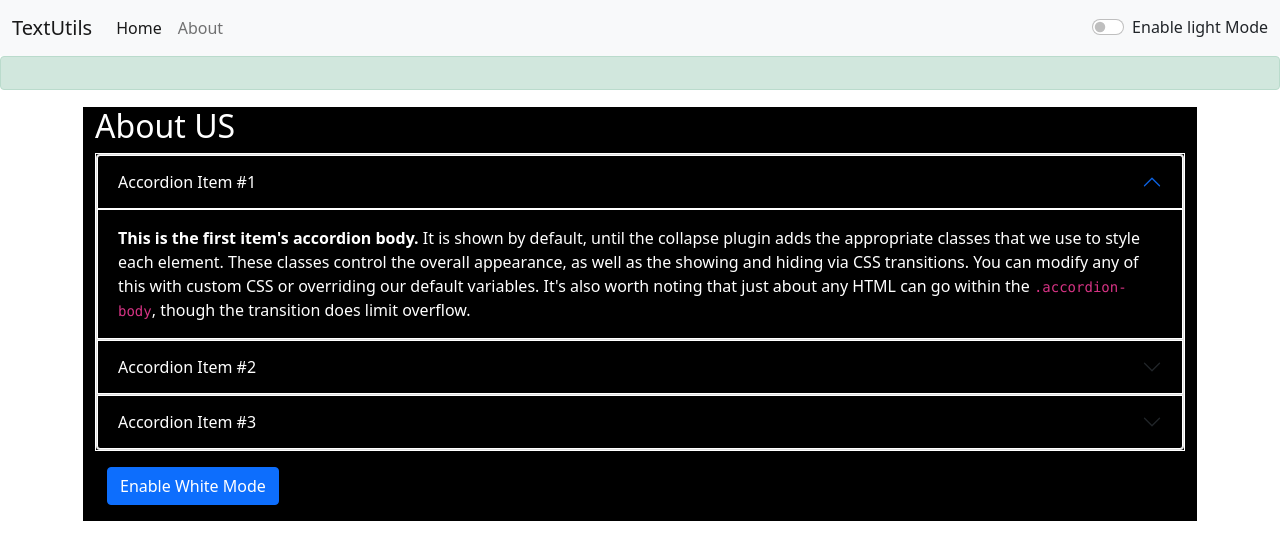
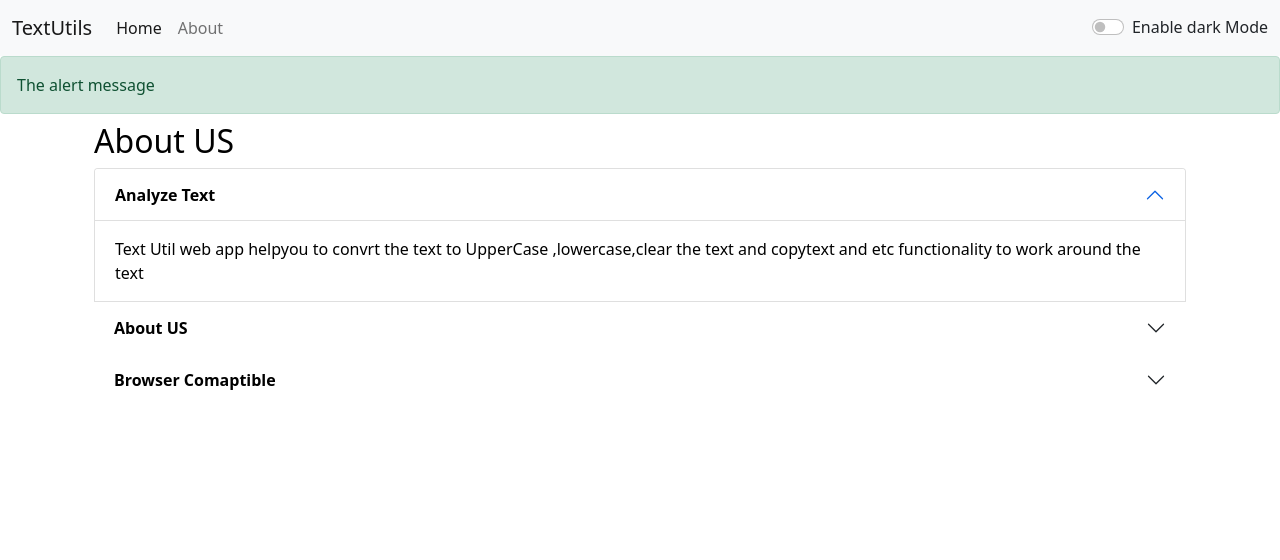
Before and after one commit to ShridharMP/textutils, a React (Create React App) app: page /about in a window 1280 px wide. Shown: the top 560 px of the page. Built offline with nearby package versions, Linux system fonts and the light colour scheme.

Commit message:
issue fix

```diff
--- a/src/App.js
+++ b/src/App.js
@@ -12,7 +12,7 @@ import {
 
 function App() {
   const [mode, setMode] = useState("light");
-  const [alert, setAlert] = useState({ msg: "", type: "success" });
+  const [alert, setAlert] = useState({ msg: "The alert message", type: "success" });
 
   const showAlert = (message, type) => {
     setAlert({
@@ -28,11 +28,11 @@ function App() {
     if (mode === "light") {
       setMode("dark");
       document.body.style.backgroundColor = '#042743';
-      showAlert("DarkMode has been Enabled", "success");
+      showAlert(mode + " mode has been Enabled", "success");
     } else {
       setMode("light");
       document.body.style.backgroundColor = 'white';
-      showAlert("LightMode has been Enabled", "success");
+      showAlert(mode + " mode has been Enabled", "success");
     }
   };
 
@@ -48,7 +48,7 @@ function App() {
       <div className="container" mode={mode}>
         <Routes>
           <Route exact path="/" element={<TextForm headings="Enter The Text To Analyze" mode={mode} showAlert={showAlert} />} />
-          <Route exact path="/about" element={<About />} />
+          <Route exact path="/about" element={<About mode={mode}/>} />
         </Routes>
       </div>
     </Router>
--- a/src/components/About.js
+++ b/src/components/About.js
@@ -1,33 +1,17 @@
-import React, { useState } from "react";
+import React from "react";
+import PropTypes from 'prop-types';
 
-export default function About() {
-  const [btnText, setBtnText] = useState("Enable White Mode");
-  const [myStyle, setMyStyle] = useState({
-    color: "white",
-    backgroundColor: "black",
-    border: '1px solid white'
-  });
-  const enableDarkMode = () => {
-    if (myStyle.color === "black") {
-      setMyStyle({
-        color: "White",
-        backgroundColor: "black",
-        border: '1px solid white'
-      });
-      setBtnText("Enable White Mode");
-    } else {
-      setMyStyle({
-        color: "black",
-        backgroundColor: "white",
-        border: '1px solid black'
-      });
-      setBtnText("Enable Black Mode");
-    }
+export default function About(props) {
+  let myStyle = {
+    color: props.mode === 'dark' ? 'white' : 'black',
+    backgroundColor: props.mode === 'dark' ? 'grey' : 'white',
+    border: '2px solid' + props.mode === 'dark' ? 'grey' : 'white',
+    borderColor: props.mode === 'dark' ? 'grey' : 'white'
   };
 
   return (
     <div className="container my-3" style={myStyle}>
-      <h2>About US</h2>
+    <h2 style={{ color: props.mode === 'dark' ? 'white' : 'black', backgroundColor: props.mode === 'dark' ? 'grey' : 'white' }}>About US</h2>
       <div className="accordion" id="accordionExample" style={myStyle}>
         <div className="accordion-item">
           <h2 className="accordion-header" id="headingOne">
@@ -40,7 +24,7 @@ export default function About() {
               aria-expanded="true"
               aria-controls="collapseOne"
             >
-              Accordion Item #1
+              <strong> Analyze Text</strong>
             </button>
           </h2>
           <div
@@ -50,18 +34,12 @@ export default function About() {
             data-bs-parent="#accordionExample"
           >
             <div className="accordion-body" style={myStyle}>
-              <strong>This is the first item's accordion body.</strong> It is
-              shown by default, until the collapse plugin adds the appropriate
-              classes that we use to style each element. These classes control
-              the overall appearance, as well as the showing and hiding via CSS
-              transitions. You can modify any of this with custom CSS or
-              overriding our default variables. It's also worth noting that just
-              about any HTML can go within the <code>.accordion-body</code>,
-              though the transition does limit overflow.
+              Text Util web app helpyou to convrt the text to UpperCase
+              ,lowercase,clear the text and copytext and etc functionality to work around the text
             </div>
           </div>
         </div>
-        <div className="accordion-item">
+        <div className="accordion-item" style={myStyle}>
           <h2 className="accordion-header" id="headingTwo">
             <button
               className="accordion-button collapsed"
@@ -72,7 +50,7 @@ export default function About() {
               aria-expanded="false"
               aria-controls="collapseTwo"
             >
-              Accordion Item #2
+              <strong> About US</strong>
             </button>
           </h2>
           <div
@@ -82,18 +60,14 @@ export default function About() {
             data-bs-parent="#accordionExample"
           >
             <div className="accordion-body" style={myStyle}>
-              <strong>This is the second item's accordion body.</strong> It is
-              hidden by default, until the collapse plugin adds the appropriate
-              classes that we use to style each element. These classes control
-              the overall appearance, as well as the showing and hiding via CSS
-              transitions. You can modify any of this with custom CSS or
-              overriding our default variables. It's also worth noting that just
-              about any HTML can go within the <code>.accordion-body</code>,
-              though the transition does limit overflow.
+              This website aims to help you with tasks where text formatting is needed.
+              It's not intended to replace a word processor,
+              but the formatting tools available here can help speed up some jobs which might otherwise be long and repetitive.
+              TXTformat can also quickly tell you how many words and characters are in your text.
             </div>
           </div>
         </div>
-        <div className="accordion-item">
+        <div className="accordion-item" style={myStyle}>
           <h2 className="accordion-header" id="headingThree">
             <button
               className="accordion-button collapsed"
@@ -104,7 +78,7 @@ export default function About() {
               aria-expanded="false"
               aria-controls="collapseThree"
             >
-              Accordion Item #3
+              <strong>Browser Comaptible</strong>
             </button>
           </h2>
           <div
@@ -114,27 +88,17 @@ export default function About() {
             data-bs-parent="#accordionExample"
           >
             <div className="accordion-body" style={myStyle}>
-              <strong>This is the third item's accordion body.</strong> It is
-              hidden by default, until the collapse plugin adds the appropriate
-              classes that we use to style each element. These classes control
-              the overall appearance, as well as the showing and hiding via CSS
-              transitions. You can modify any of this with custom CSS or
-              overriding our default variables. It's also worth noting that just
-              about any HTML can go within the <code>.accordion-body</code>,
-              though the transition does limit overflow.
+              Different browsers read website code differently,
+              so it's important to ensure that your website is compatible across multiple browsers.
+              You can use tools like SortSite to scan your website for browser compatibility issues
             </div>
           </div>
         </div>
       </div>
-      <div className="container">
-        <button
-          type="button"
-          className="btn btn-primary my-3"
-          onClick={enableDarkMode}
-        >
-          {btnText}
-        </button>
-      </div>
     </div>
   );
 }
+
+About.propTypes = {
+  mode: PropTypes.string.isRequired,
+};
--- a/src/components/Alert.js
+++ b/src/components/Alert.js
@@ -1,11 +1,23 @@
 import React from "react";
+import PropTypes from 'prop-types';
+
 function Alert(props) {
   return (
-    props.alert && (
-      <div className={`alert alert-${props.alert.type} alert-dismissible fade show`} role="alert">
-        {props.alert.msg}
-      </div>
-    )
+    <div style={{ height: '50px' }}>
+      {props.alert &&
+        <div className={`alert alert-${props.alert.type} alert-dismissible fade show`} role="alert">
+          {props.alert.msg}
+        </div>
+      }
+    </div>
   );
 }
+
+Alert.propTypes = {
+  alert: PropTypes.shape({
+    type: PropTypes.string.isRequired,
+    msg: PropTypes.string.isRequired
+  })
+};
+
 export default Alert;
--- a/src/components/NavBar.js
+++ b/src/components/NavBar.js
@@ -50,7 +50,7 @@ export default function NavBar(props) {
               className="form-check-label"
               htmlFor="flexSwitchCheckDefault"
             >
-              Enable {props.mode} Mode
+              Enable {props.mode === "light" ? "dark" : "light"} Mode
             </label>
           </div>
         </div>
@@ -61,13 +61,11 @@ export default function NavBar(props) {
 
 NavBar.propTypes = {
   title: PropTypes.string.isRequired,
-  aboutText: PropTypes.string.isRequired,
+  aboutText: PropTypes.string,
   mode: PropTypes.string.isRequired,
   handleMode: PropTypes.func.isRequired,
 };
 
 NavBar.defaultProps = {
-  title: "Title",
   aboutText: "About Text",
-  mode: "light",
 };
--- a/src/components/TextForm.js
+++ b/src/components/TextForm.js
@@ -1,4 +1,11 @@
 import React, { useState } from "react";
+import PropTypes from 'prop-types';
+
+TextForm.propTypes = {
+  showAlert: PropTypes.func.isRequired,
+  headings: PropTypes.string.isRequired,
+  mode: PropTypes.string.isRequired
+};
 
 export default function TextForm(props) {
   const [text, setText] = useState("");
@@ -17,7 +24,6 @@ export default function TextForm(props) {
 
   const handleOnChange = (event) => {
     setText(event.target.value);
-    //props.showAlert("Converted to LowerCase","success");
   };
 
   const handlePaste = async () => {
@@ -61,44 +67,45 @@ export default function TextForm(props) {
         <div className="my-3">
           <textarea
             className="form-control"
+            placeholder="Enter the text here"
             id="myTextAreaBox"
             value={text}
             rows="8"
             onChange={handleOnChange}
-            style={{ backgroundColor: props.mode === 'dark' ? 'grey' : 'white',color: props.mode === 'dark' ? 'white' : 'black'}}></textarea>
+            style={{ backgroundColor: props.mode === 'dark' ? '#39393e' : 'white', color: props.mode === 'dark' ? 'white' : 'black' }}></textarea>
         </div>
-        <button className="btn btn-primary mx-2" onClick={changeToUpperCase}>
+        <button className="btn btn-primary mx-2 my-1" onClick={changeToUpperCase}>
           Convert To UpperCase
         </button>
-        <button className="btn btn-primary mx-2" onClick={changeToLowerCase}>
+        <button className="btn btn-primary mx-2 my-1" onClick={changeToLowerCase}>
           Convert To LowerCase
         </button>
         <button
           type="submit"
           onClick={speak}
-          className="btn btn-warning mx-2 my-2"
+          className="btn btn-warning mx-2 my-1"
         >
           Speak
         </button>
-        <button className="btn btn-primary mx-2" onClick={clearText}>
+        <button className="btn btn-primary mx-2 my-1" onClick={clearText}>
           Clear Text
         </button>
-        <button className="btn btn-primary mx-2" onClick={handlePaste}>
+        <button className="btn btn-primary mx-2 my-1" onClick={handlePaste}>
           Reload Previous Text
         </button>
         <button
-          className="btn btn-primary mx-2"
+          className="btn btn-primary mx-2 my-1"
           onClick={removeExtraSpaces}
         >
           Remove Extra Space In Paragraph
         </button>
       </div>
-      <div className="container my-3" style={{ color: props.mode === 'dark' ? 'white' : 'grey' }}>
+      <div className="container my-2" style={{ color: props.mode === 'dark' ? 'white' : 'grey' }}>
         <h2>Text Summary</h2>
-        <b>{text.split(" ").length}</b> Words <b>{text.length}</b> Characters.
-        Required <b>{0.008 * text.split(" ").length}</b> Minutes to Read.
+        <b>{text.split(" ").filter((element) => { return element.length !== 0 }).length}</b> Words <b>{text.length}</b> Characters.
+        Required <b>{0.008 * text.split(" ").filter((element) => { return element.length !== 0 }).length}</b> Minutes to Read.
         <h2>Preview</h2>
-        {text.length > 0 ? text : "Enter something to preview"}
+        {text.length > 0 ? text : "Nothing to preview!"}
       </div>
     </>
   );
```
Also changed, not shown: 1 other file (tests, documents, lock files or other folders).
